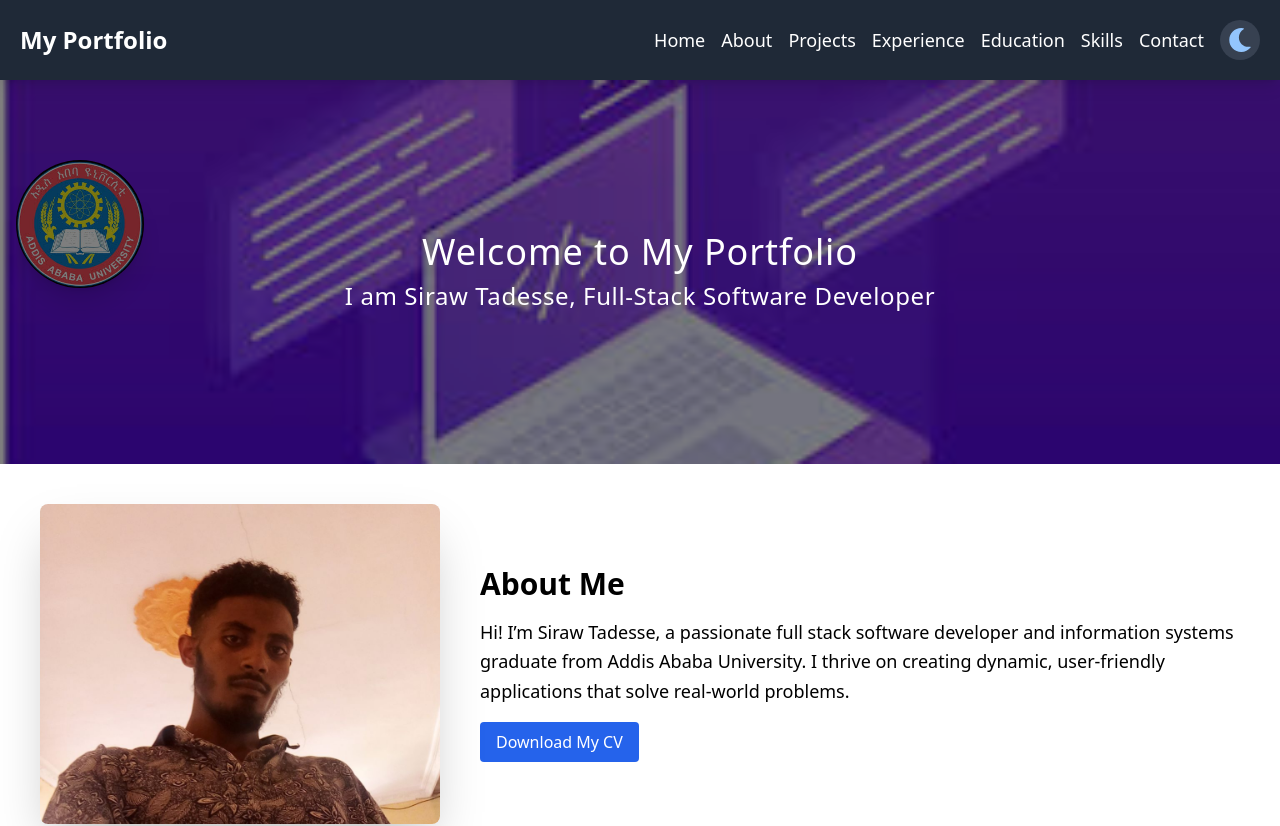
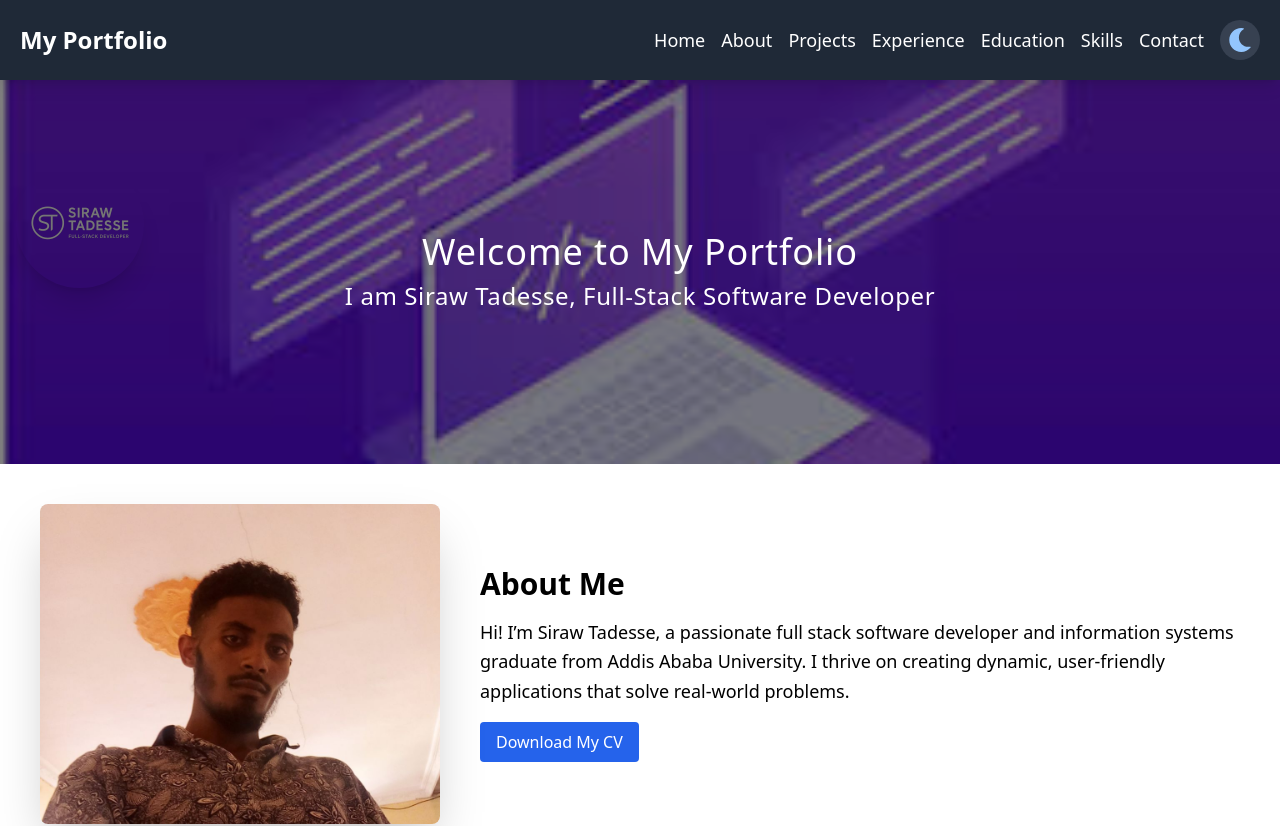
Before and after one commit to sirawtadesse/siraw-website, a Next.js app: page / in a window 1280 px wide. Shown: the top 826 px of the page. Built offline with nearby package versions, Linux system fonts and the light colour scheme.

Commit message:
Update index.js

```diff
--- a/pages/index.js
+++ b/pages/index.js
@@ -95,7 +95,7 @@ export default function Home() {
 >
   <div className="absolute top-20 left-4 animate-fadeInUp">
     <img
-      src="/logo.jpg"
+      src="/s10.png"
       alt="Logo"
       className="w-24 h-24 md:w-32 md:h-32 object-cover rounded-full shadow-xl hover:scale-105 transition-transform duration-300 cursor-pointer"
     />
```
